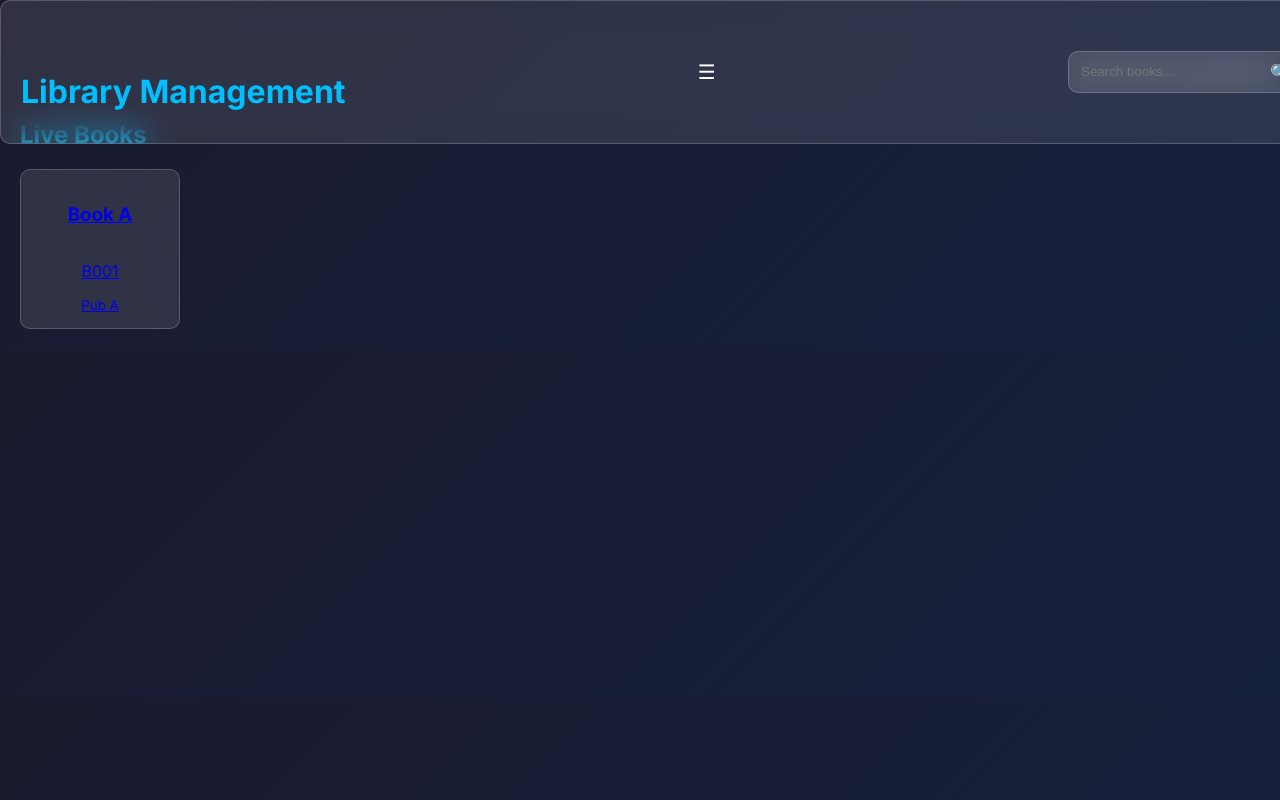
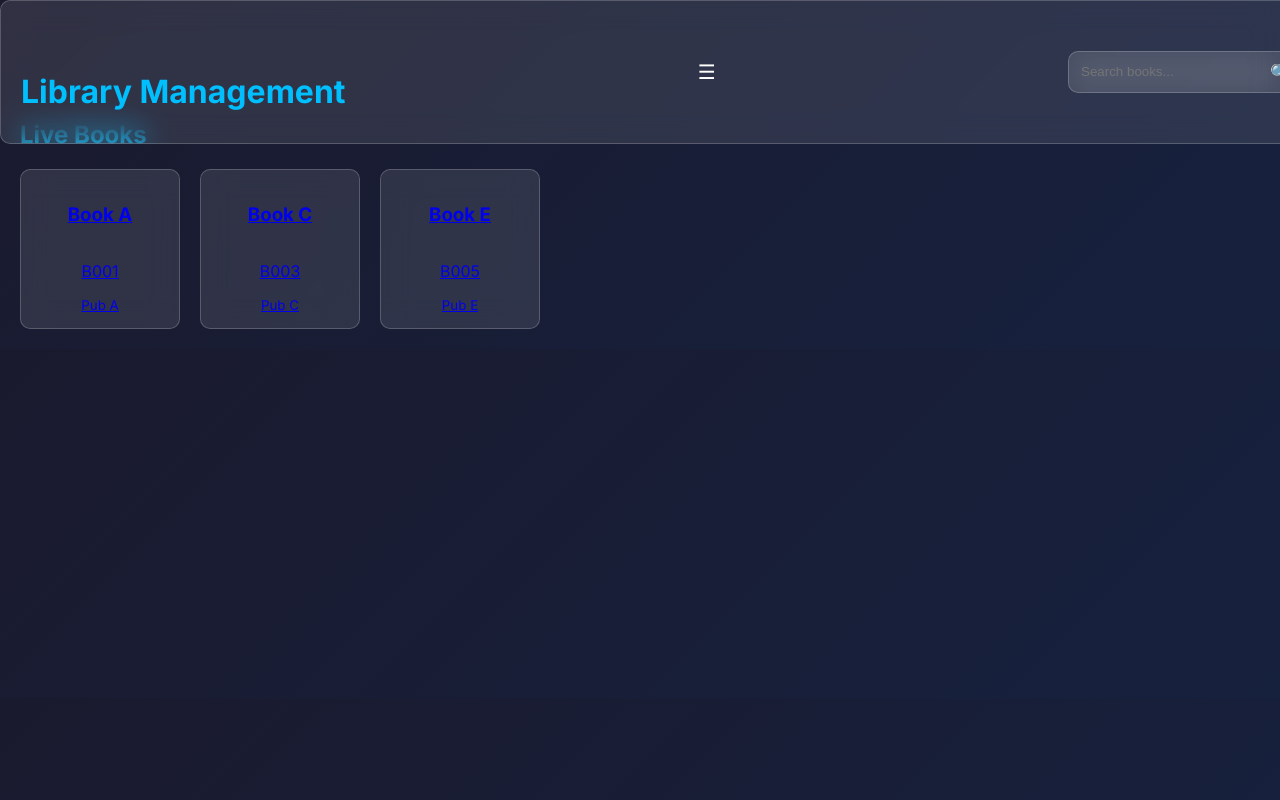
Before and after one commit to kaarthikslab/LMS, a React (Create React App) app: page /live in a window 1280 px wide. Built offline with nearby package versions, Linux system fonts and the light colour scheme.

Commit message:
Update mockdata.js

```diff
--- a/src/data/mockdata.js
+++ b/src/data/mockdata.js
@@ -1,7 +1,9 @@
 export const mockBooks = [
   { id: 1, name: 'Book A', code: 'B001', publisher: 'Pub A', price: 10, stock: 5, status: 'available', issued: [], restocked: [{ date: '2023-10-01', quantity: 10, unitPrice: 10, supplier: 'Supplier X' }] },
   { id: 2, name: 'Book B', code: 'B002', publisher: 'Pub B', price: 15, stock: 0, status: 'issued', issued: [{ name: 'Student Y', issuedDate: '2023-09-01', dueDate: '2023-10-01', returnedDate: null, status: 'out' }], restocked: [] },
-  // Add more as needed for testing
+  { id: 3, name: 'Book C', code: 'B003', publisher: 'Pub C', price: 20, stock: 3, status: 'available', issued: [], restocked: [{ date: '2023-09-15', quantity: 5, unitPrice: 18, supplier: 'Supplier Z' }] },
+  { id: 4, name: 'Book D', code: 'B004', publisher: 'Pub D', price: 12, stock: 0, status: 'issued', issued: [{ name: 'Student X', issuedDate: '2023-08-01', dueDate: '2023-09-01', returnedDate: '2023-08-15', status: 'returned' }], restocked: [] },
+  { id: 5, name: 'Book E', code: 'B005', publisher: 'Pub E', price: 25, stock: 2, status: 'available', issued: [], restocked: [{ date: '2023-07-01', quantity: 8, unitPrice: 22, supplier: 'Supplier W' }] },
 ];
 
 export const kpis = { totalBooks: 100, totalIssued: 20, totalExpenditure: 500, currentStock: 80 };
```
